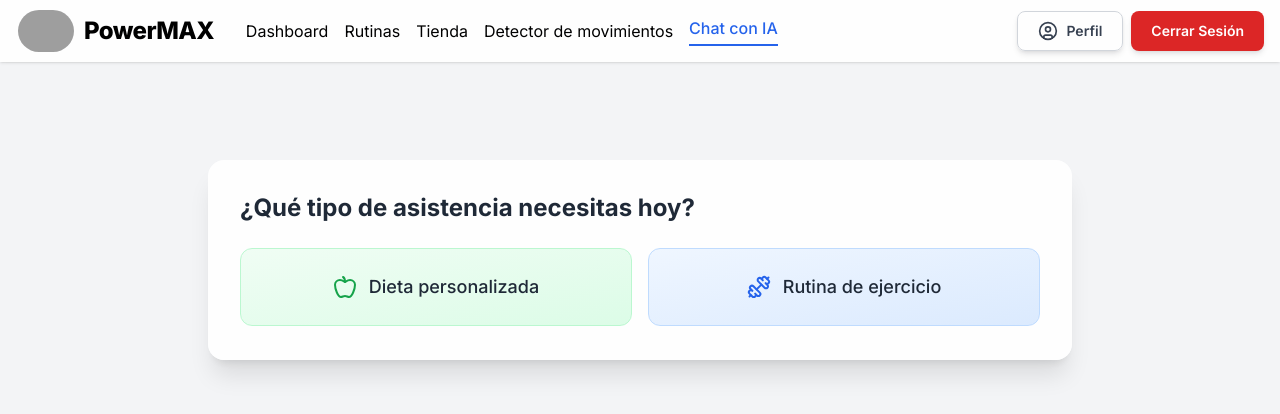
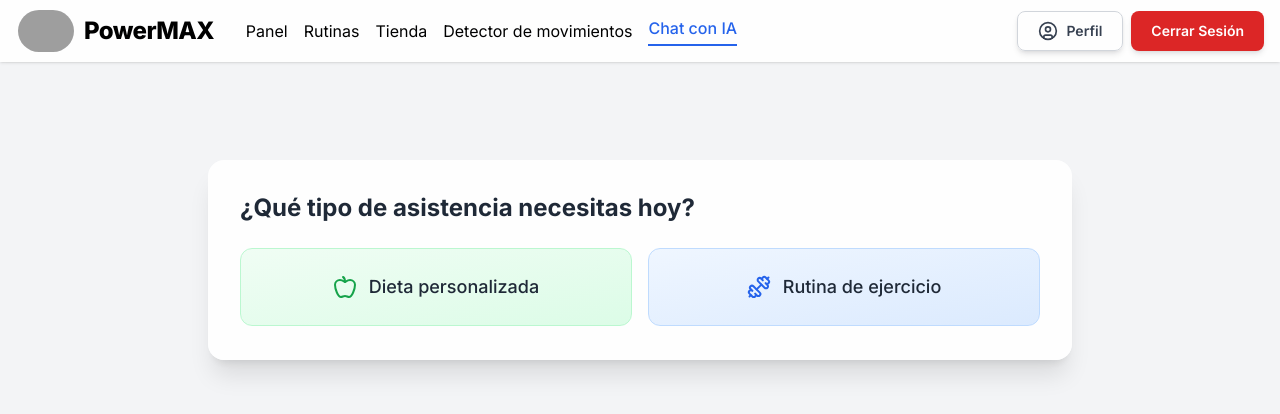
Before and after one commit to dmv666/powermax-app, a Next.js app: page /chat in a window 1280 px wide. Shown: the top 414 px of the page. Built offline with nearby package versions, Linux system fonts and the light colour scheme; no server answers; the database is empty; sample sign-in values are in the browser's storage; grey boxes are pictures that could not be loaded.

Commit message:
Organizacion de navbar

```diff
--- a/src/app/chat/page.tsx
+++ b/src/app/chat/page.tsx
@@ -22,8 +22,8 @@ export default function ChatPage() {
   }, [user, loading, router]);
 
   const handleViewProfile = () => {
-    router.push("/profile");
-  };
+		router.push("/dashboard/profile");
+	};
 
   const handleLogout = async () => {
     try {
@@ -74,7 +74,7 @@ export default function ChatPage() {
             <Menu className="w-7 h-7" />
           </button>
           <div className="hidden lg:flex gap-4 items-center ml-8">
-            <Link href="/dashboard" className="hover:text-gray-600">Dashboard</Link>
+            <Link href="/dashboard" className="hover:text-gray-600">Panel</Link>
             <Link href="/rutines" className="hover:text-gray-600">Rutinas</Link>
             <Link href="/store" className="hover:text-gray-600">Tienda</Link>
             <Link href="/poseDetection" className="hover:text-gray-600">Detector de movimientos</Link>
--- a/src/app/poseDetection/index.tsx
+++ b/src/app/poseDetection/index.tsx
@@ -23,8 +23,8 @@ import Link from "next/link"
 import { useAuth } from "@/app/contexts/AuthContext"
 import { useRouter } from "next/navigation"
 
+
 // Mapeo de ejercicios a videos de referencia
-// NOTA: Reemplazar las URLs con los videos reales
 const exerciseVideos: Record<string, string> = {
   squat: "https://ejemplo.com/video-squat.mp4",           // Sentadilla libre (Squat)
   deadlift: "https://ejemplo.com/video-deadlift.mp4",     // Peso muerto convencional (Deadlift)
@@ -100,6 +100,8 @@ const ExerciseFeedback: React.FC<{
       return ""
     })
     .filter((tip) => tip !== "")
+
+
 
   return (
     <div className="bg-white p-4 rounded-lg shadow-md w-full max-w-md">
@@ -652,10 +654,9 @@ const PoseDetection: React.FC = () => {
   const handFeedback = "" // TODO: Implementa la lógica real
 
   // Función para ver el perfil
-  function handleViewProfile() {
-    // Lógica para ver el perfil
-    console.log('Ver perfil');
-  }
+  const handleViewProfile = () => {
+		router.push("/dashboard/profile");
+	};
 
   if (loading || isLoading) {
     return (
@@ -737,7 +738,7 @@ const PoseDetection: React.FC = () => {
             </div>
             <nav className="flex flex-col gap-2 p-4">
               <Link href="/" className="hover:text-gray-600" onClick={() => setOffcanvasOpen(false)}>Inicio</Link>
-              <Link href="/dashboard" className="hover:text-gray-600" onClick={() => setOffcanvasOpen(false)}>Dashboard</Link>
+              <Link href="/dashboard" className="hover:text-gray-600" onClick={() => setOffcanvasOpen(false)}>Panel</Link>
               <Link href="/rutines" className="hover:text-gray-600" onClick={() => setOffcanvasOpen(false)}>Rutinas</Link>
               <Link href="/store" className="hover:text-gray-600" onClick={() => setOffcanvasOpen(false)}>Tienda</Link>
               <Link href="/poseDetection" className="text-blue-600" onClick={() => setOffcanvasOpen(false)}>Detector de movimientos</Link>
--- a/src/app/rutines/page.tsx
+++ b/src/app/rutines/page.tsx
@@ -306,7 +306,7 @@ export default function Component() {
 					</button>
 					<div className="hidden lg:flex gap-4 items-center ml-8">
 						<Link href="/dashboard" className="hover:text-gray-600">
-							Dashboard
+							Panel
 						</Link>
 						<Link
 							href="/rutines"
--- a/src/app/store/page.tsx
+++ b/src/app/store/page.tsx
@@ -175,7 +175,7 @@ export default function StorePage() {
             <Menu className="w-7 h-7" />
           </button>
           <div className="hidden lg:flex gap-4 items-center ml-8">
-            <Link href="/dashboard" className="hover:text-gray-600">Dashboard</Link>
+            <Link href="/dashboard" className="hover:text-gray-600">Panel</Link>
             <Link href="/rutines" className="hover:text-gray-600">Rutinas</Link>
             <Link
               href="/store"
--- a/src/components/ui/PaypalButton.tsx
+++ b/src/components/ui/PaypalButton.tsx
@@ -150,7 +150,7 @@ export default function PaypalButton({ planId, onSuccess }: PaypalButtonProps) {
     <div
       ref={containerRef}
       id={`paypal-button-container-${planId}`}
-      className="w-full mt-auto min-h-[45px] flex items-center justify-center"
+      className="w-full mt-auto min-h-[45px] flex items-center justify-center z-0"
     />
   );
 }
```
